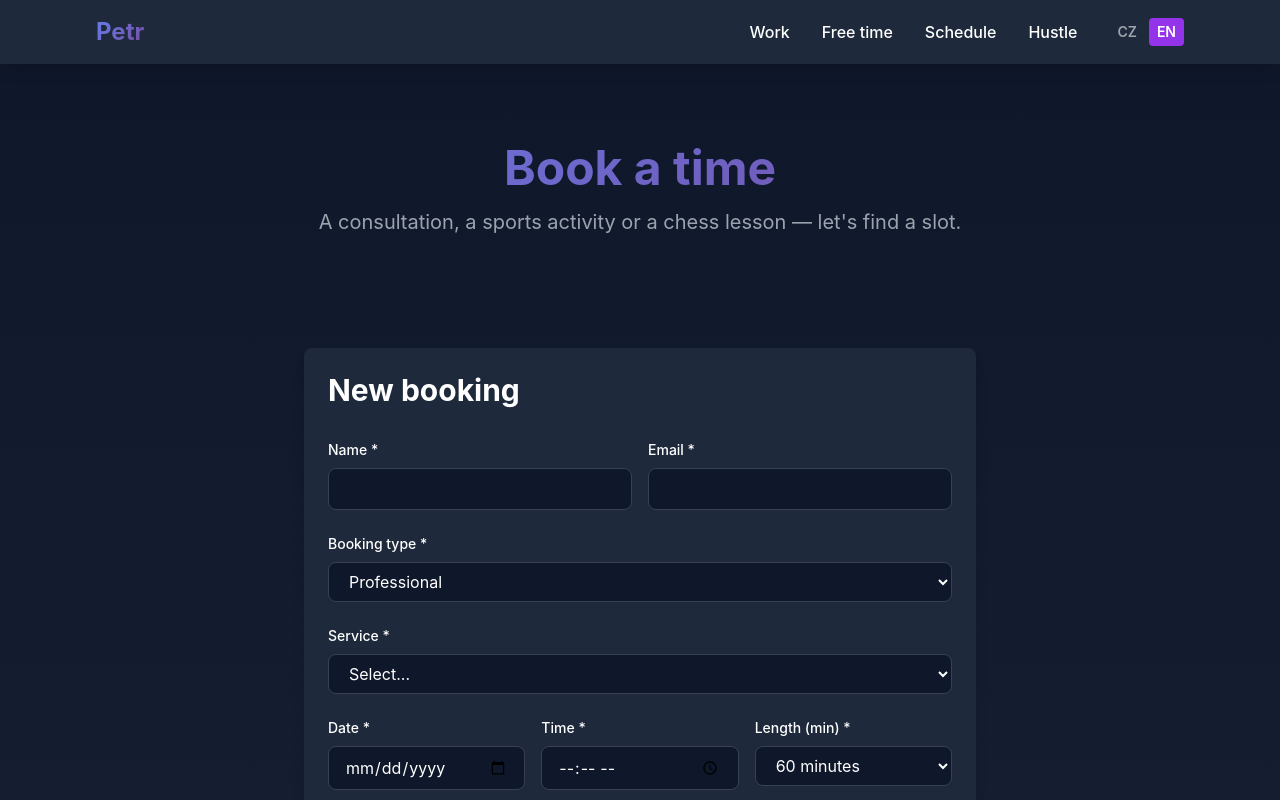
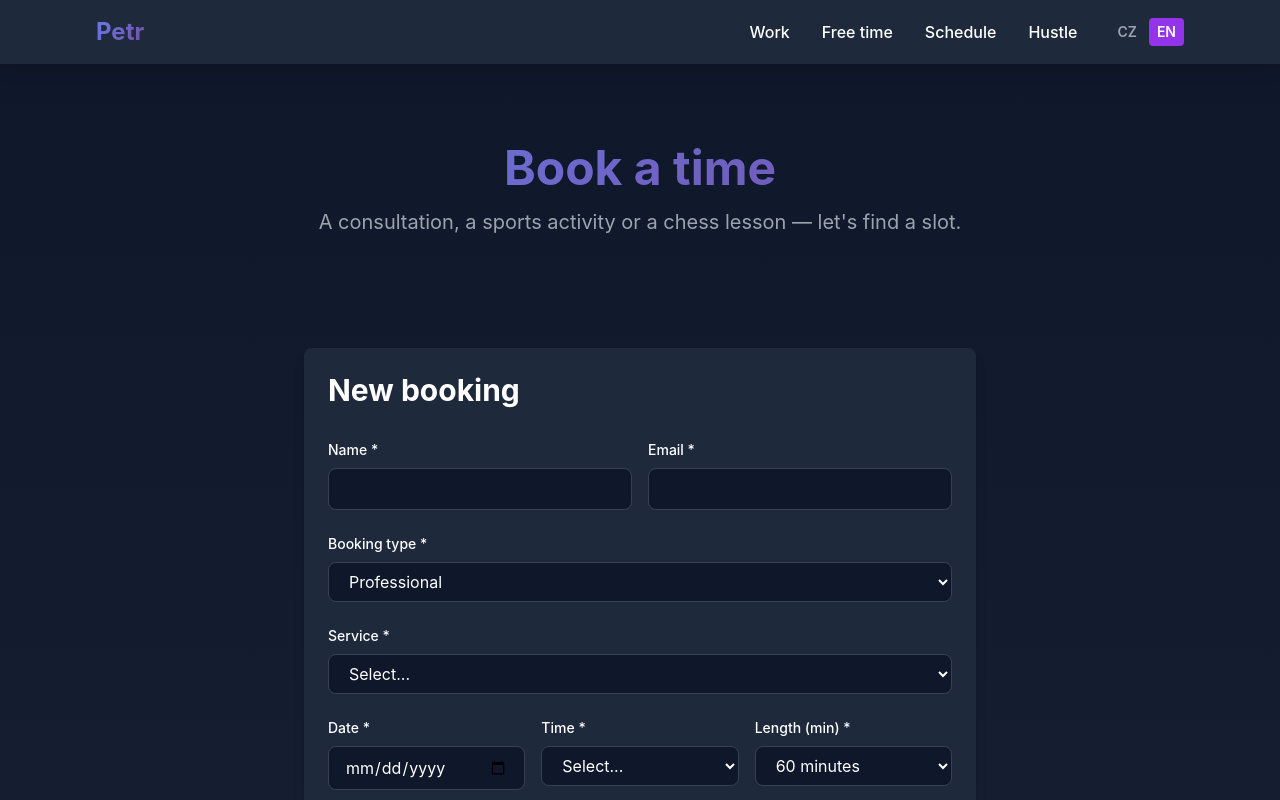
Before and after one commit to petrhollan22/petr-portfolio, a Next.js app: page /en/schedule-time in a window 1280 px wide. Shown: the top 800 px of the page. Built offline with nearby package versions, Linux system fonts and the light colour scheme.

Commit message:
Add date min and time slots

```diff
--- a/app/[locale]/schedule-time/page.tsx
+++ b/app/[locale]/schedule-time/page.tsx
@@ -50,6 +50,14 @@ function BookingForm() {
     } catch { setStatus('error'); }
   };
 
+  const today = new Date().toISOString().split('T')[0];
+
+  const timeSlots: string[] = [];
+  for (let h = 8; h <= 21; h++) {
+    timeSlots.push(`${String(h).padStart(2, '0')}:00`);
+    if (h < 21) timeSlots.push(`${String(h).padStart(2, '0')}:30`);
+  }
+
   const options = b.type === 'work'
     ? workServices.map((s) => pick(s.name, locale))
     : scheduleActivities.map((a) => pick(a, locale));
@@ -92,11 +100,14 @@ function BookingForm() {
         <div className="grid md:grid-cols-3 gap-4">
           <div>
             <label className="block text-sm font-medium mb-2">{t('date')} *</label>
-            <input type="date" name="date" value={b.date} onChange={onChange} required className={field} />
+            <input type="date" name="date" value={b.date} onChange={onChange} required min={today} className={field} />
           </div>
           <div>
             <label className="block text-sm font-medium mb-2">{t('time')} *</label>
-            <input type="time" name="time" value={b.time} onChange={onChange} required className={field} />
+            <select name="time" value={b.time} onChange={onChange} required className={field}>
+              <option value="">{t('choose')}</option>
+              {timeSlots.map((slot) => <option key={slot} value={slot}>{slot}</option>)}
+            </select>
           </div>
           <div>
             <label className="block text-sm font-medium mb-2">{t('duration')} *</label>
```
